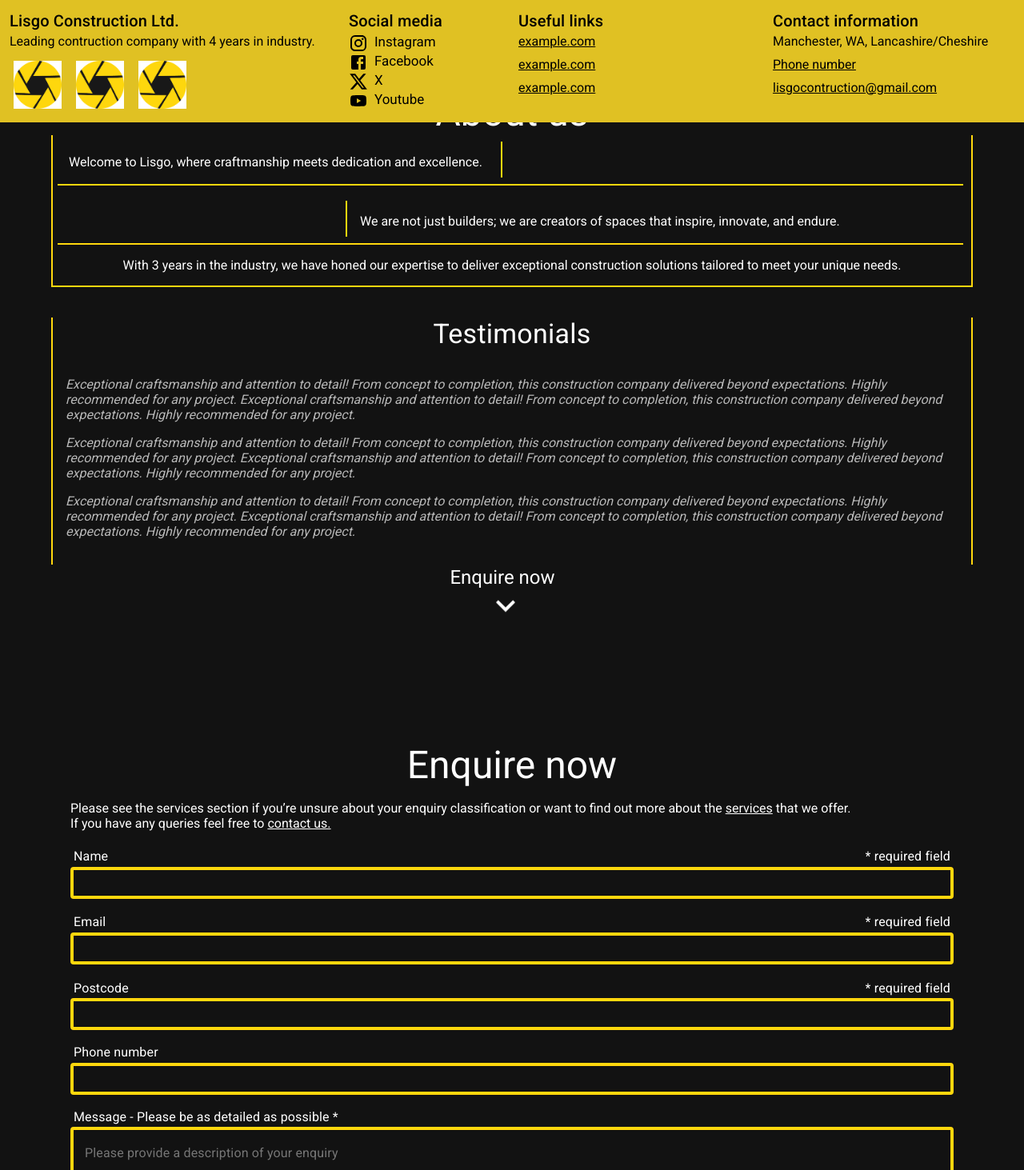
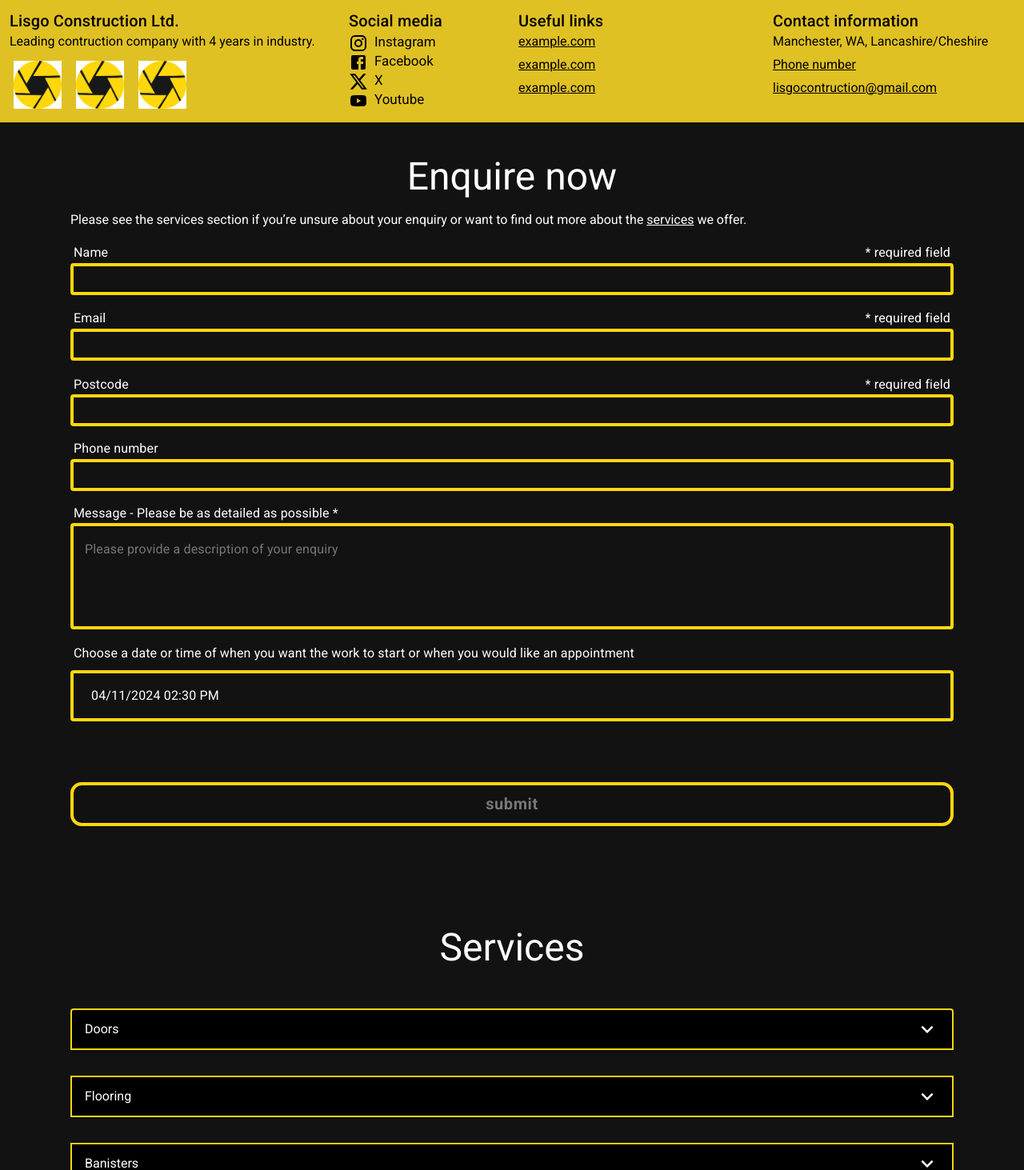
Before and after one commit to taldav8598/LisgoConstructionLtdWebsite, a React (Vite) app in the folder client/: page / in a window 1280 px wide. Shown: the part 647-2110 px from the top of the page at 80% size. Built offline with nearby package versions, Linux system fonts and the light colour scheme; no server answers.

Commit message:
fixed bugs

```diff
--- a/client/src/AboutUs.css
+++ b/client/src/AboutUs.css
@@ -3,8 +3,8 @@
 }
 
 .about-us-section {
-    height: 100vh;
     scroll-margin-top: 6em;
+    margin-bottom: 3rem;
 }
 
 .about-container {
--- a/client/src/AboutUs.jsx
+++ b/client/src/AboutUs.jsx
@@ -1,7 +1,6 @@
 import { Typography, Grid, Link } from '@mui/material';
 import './AboutUs.css';
-import ExpandMoreIcon from '@mui/icons-material/ExpandMore';
-
+import ExpandLessIcon from '@mui/icons-material/ExpandLess';
 
 export default function AboutUs() {
     return (
@@ -42,10 +41,10 @@ export default function AboutUs() {
             </div>
 
             <div onClick={() => document.getElementById('enquire').scrollIntoView()} className="cheveron-container">
+                <ExpandLessIcon className='cheveron' color='white' />
                 <Typography href='#enquire' className='enquire-now-link' variant="h5">
                     <Link href='#enquire'>Enquire now</Link>
                 </Typography>
-                <ExpandMoreIcon className='cheveron' color='white' />
             </div>
 
         </section>
--- a/client/src/App.jsx
+++ b/client/src/App.jsx
@@ -16,11 +16,11 @@ function App() {
        <Navigation/>
     <Container className='app-container' maxWidth="lg">
       <Home/>
+      <EnquireNow/>
+      <Services />
       <div id="aboutUs">
       <AboutUs />
       </div>
-      <EnquireNow/>
-      <Services />
       <Gallery />
     </Container>
     <Footer />
--- a/client/src/EnquireNow.css
+++ b/client/src/EnquireNow.css
@@ -1,6 +1,6 @@
 .enquire-now-section {
     display: flex;
-    height: 100vh;
+    margin-bottom: 3rem;
     scroll-margin-top: 6em;
 }
 
--- a/client/src/EnquireNow.jsx
+++ b/client/src/EnquireNow.jsx
@@ -155,7 +155,7 @@ const days = {
 
 
         if (days[day] !== 'Sunday') {
-             if (!(hour >= 9 && hour <= 17)) {
+             if (!(hour >= 9 && hour < 17)) {
                 return true
             } else {
                 return false;
@@ -164,7 +164,7 @@ const days = {
             let minutes = date['$m'];
 
             if (dateLists.dateObjectList?.dates.includes(Number(formattedDate))) {
-                if (!(hour >= 9 && hour <= 17)) {
+                if (!(hour >= 9 && hour < 17)) {
                     return true
                 } else {
 
@@ -187,11 +187,18 @@ const days = {
                             return true
                         }
 
+                        if (String(endHour).includes('.3')) {
+                            endHour = endHour - 1
+                        }
+
+                        if (hour >= startHour && hour < endHour) {
+                            return true
+                        }
+
                         let time = `${hour}${minutes}${minutes == 30 ? ('00') : ("000")}`;
 
                         if (minutes === 0 || minutes === 30) {
-
-                            if (Number(time) > startTime && Number(time) < endTime) {
+                            if (Number(time) >= startTime && Number(time) < endTime) {
                                 return true
                             } else {
                                 return false
@@ -268,8 +275,7 @@ const days = {
             <ThemeProvider theme={theme}>
             <Container className='enquire-now-container'>
             <Typography className='enquire-now-heading' variant='h3' sx={{textAlign: 'center'}}>Enquire now</Typography>
-            <p>Please see the services section if you’re unsure about your enquiry classification or want to find out more about the <a href="#services">services</a> that we offer.</p>
-            <p>If you have any queries feel free to <a href="">contact us.</a></p>
+            <p>Please see the services section if you’re unsure about your enquiry or want to find out more about the <a href="#services">services</a> we offer.</p>
             <br />
             <form className='enquire-now-form' onSubmit={name && email && postcode ? handleSubmit : null}>
                 <div className='label-wrapper'>
--- a/client/src/Gallery.css
+++ b/client/src/Gallery.css
@@ -4,8 +4,7 @@
     grid-template-rows: 1fr 1fr 1fr;
     grid-template-columns: 1fr 1fr 1fr;
     gap: 0.75em;
-    margin-top: -8em;
-    margin-bottom: 1em;
+    margin-bottom: 1rem;
  }
 
  .imageOne {
--- a/client/src/Home.css
+++ b/client/src/Home.css
@@ -1,5 +1,5 @@
 .HomeSection {
-    margin: 0;
+    margin-bottom: 3rem;
     padding: 0;
     scroll-margin-top: 6em;
 }
@@ -136,9 +136,8 @@
 }
 
 .cheveron-container > svg {
-    height: 3rem !important;
-    width: 3rem !important;
-    /* border: 1px solid salmon; */
+    height: 4rem !important;
+    width: 4rem !important;
 }
 
 @keyframes bounce {
--- a/client/src/Services.css
+++ b/client/src/Services.css
@@ -1,5 +1,6 @@
 .services-section {
     scroll-margin-top: 6em;
+    margin-bottom: 3rem;
 }
 
 .services-container h3 {
@@ -12,7 +13,7 @@
     background-color: black !important;
     color: white !important;
     border: 2px solid #FFD70D;
-    margin: 5rem 0;
+    margin: 2rem 0;
     border-radius: 5px;
 }
 
```
